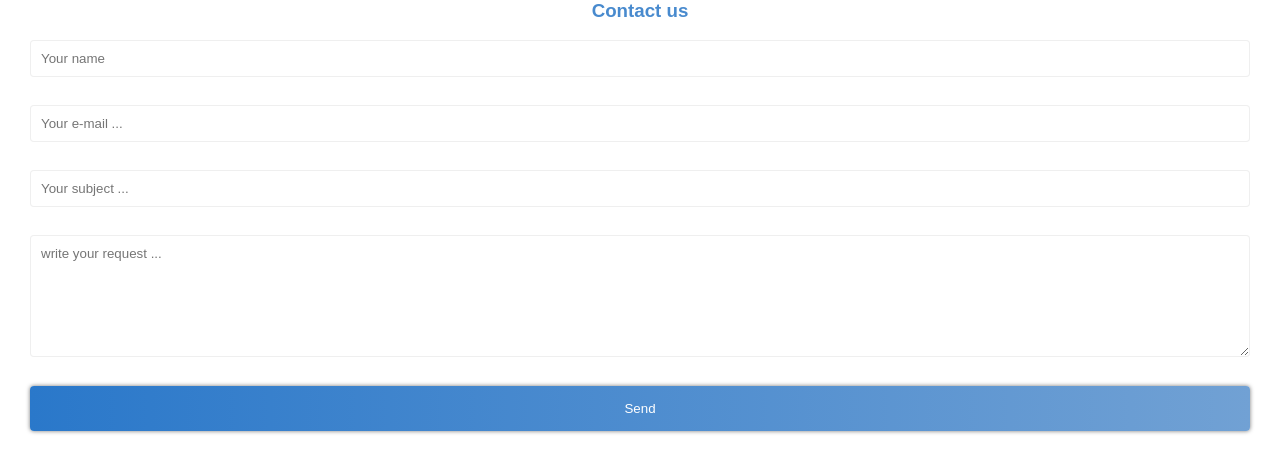
After one commit to EjinJS/portfolio, a Flask app: template templates/contact.html in a window 1280 px wide. The commit adds this page. Shown: the top 473 px of the page. Run offline with Flask 2, Linux system fonts and the light colour scheme; the template is opened without the code that fills it: values that come from a table or form of the project are taken from there, others are empty.

Commit message:
Contact page function completed#1

```diff
--- /dev/null
+++ b/app.py
@@ -0,0 +1,43 @@
+from flask import Flask, render_template,flash
+from forms import ContactForm
+from flask import request
+import pandas as pd
+from forms import ContactForm
+
+app = Flask(__name__)
+app.secret_key = '9846636399'
+
+
+@app.route('/')
+def index():
+    return render_template('index.html')
+
+
+@app.route('/contact',methods=['GET','POST'])
+def contact():
+    form = ContactForm()
+    if request.method == 'POST':
+        name =  request.form["name"]
+        email = request.form["email"]
+        subject = request.form["subject"]
+        message = request.form["message"]
+        res = pd.DataFrame({'name':name, 'email':email, 'subject':subject ,'message':message}, index=[0])
+        res_html = pd.DataFrame({'name':name, 'email':email, 'subject':subject ,'message':message}, index=[0])
+        html_code = res_html.to_html(header=False)
+        html_file = open('table.html','a')
+        html_file.write(html_code)
+        res.to_csv('./contactusMessage.csv',mode='a',header=False)
+        print("The data are saved !")
+        #flash('Your message sented sucessfully')
+        return render_template('index.html')
+    else:
+        return render_template('contact.html', form=form)
+
+@app.route('/help')
+def help():
+    return render_template('help.html')
+
+
+
+if __name__ == '__main__':
+    app.run(debug=True)
--- /dev/null
+++ b/forms.py
@@ -0,0 +1,8 @@
+from flask_wtf import FlaskForm
+from wtforms import TextField, BooleanField, TextAreaField, SubmitField
+class ContactForm(FlaskForm):
+    name = TextField("Name")
+    email = TextField("Email")
+    subject = TextField("Subject")
+    message = TextAreaField("Message")
+    submit = SubmitField("Send")
--- a/style.css
+++ b/static/styles.css
@@ -117,3 +117,48 @@ img {
     margin-bottom: 50px;
     margin-right: -80px;
 }
+/* CONTACT FORM CSS */
+
+.contact form {
+    margin-top: 0px;
+    padding: 0px 30px;
+}
+.contact h3 {
+    color: #488ace;
+    text-align: center;
+    font-weight: 600;
+    margin-top: 0px;
+    margin-bottom: 0px;
+}
+.contact p {
+    margin: 0 0px 10px;
+    margin-left: 0px!important;
+}
+.contact label {
+    display: none;
+}
+.contact input {
+   width: 100%;
+    border: none;
+    border: 1px solid #dddddd78;
+    padding: 10px;
+    border-radius: 4px;
+}
+.contact textarea#message {
+    width: 100%;
+    height: 122px;
+    border: 1px solid #dddddd78;
+    border-radius: 4px;
+    padding: 10px;
+}
+.contact input#submit {
+    color: white;
+    background: linear-gradient(0.25turn,#2a78ca, #71a1d4);
+    float: right;
+    border: none;
+    border-radius: 4px;
+    padding: 15px 23px;
+    /* margin-right: 10px; */
+    box-shadow: 0px 0px 4px 0px #00000087;
+    margin-top: 15px;
+}
--- /dev/null
+++ b/templates/contact.html
@@ -0,0 +1,49 @@
+<!DOCTYPE html>
+<html lang="en">
+<head>
+    <meta charset="UTF-8">
+    <meta name="viewport" content="width=device-width, initial-scale=1.0">
+    <title>Document</title>
+    {% block styles %}
+    <link rel="stylesheet" href="{{url_for('.static', filename='styles.css')}}">
+    {% endblock %}
+</head>
+<body>
+
+
+<div class="contact">
+    <h3>Contact us</h3>
+<!-- Just here i use "url_for" to call the function get_contact.
+         This function return the html code of our contact page-->
+    <form action="{{ url_for('contact') }}" method=post>
+        <div>
+            <!-- name forms -->
+            <p>
+                {{ form.name.label }} <br>
+                {{ form.name(placeholder='Your name') }}
+            </p>
+            <!-- email forms -->
+            <p>
+                {{ form.email.label }} <br>
+                {{ form.email(placeholder='Your e-mail ...') }}
+            </p>
+            <!-- Subject of your request -->
+            <p>
+                {{ form.subject.label }}<br>
+                {{form.subject(placeholder='Your subject ...')}}
+            </p>
+            <!-- Content of your request -->
+            <p>
+                {{ form.message.label }}<br>
+                {{ form.message(placeholder='write your request ...') }}
+            </p>
+            <!-- Submit button -->
+            <p>
+                {{ form.submit }}
+            </p>
+        </div>
+    </form>
+</div>
+
+</body>
+</html>
```
Also changed, not shown: contactusMessage.csv (added, +13 -0 lines), table.html (added, +11 -0 lines), templates/index.html (renamed from index.html, +7 -7 lines), static/Portfolio-PNG-Image.png (renamed from Portfolio-PNG-Image.png), static/bg-01.jpg (added), static/img2.png.png (renamed from img2.png.png), templates/base.html (added), templates/help.html (added).
